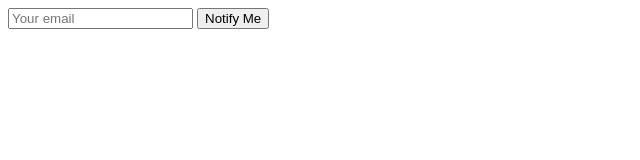
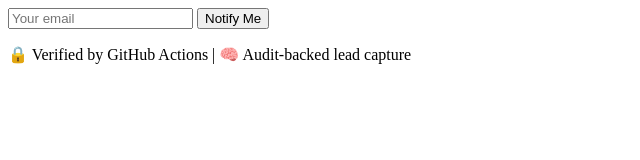
Before and after one commit to nglidden9/bottorch-site, a plain HTML site: page index.html in a window 1280 px wide. Shown: the whole page, without its empty margins (0-640 px from the left). Drawn offline with Linux system fonts and the light colour scheme.

```diff
--- a/index.html
+++ b/index.html
@@ -24,3 +24,6 @@
     alert('Thanks! You’ll be notified.');
   });
 </script>
+<footer>
+  <p>🔒 Verified by GitHub Actions | 🧠 Audit-backed lead capture</p>
+</footer>
```
